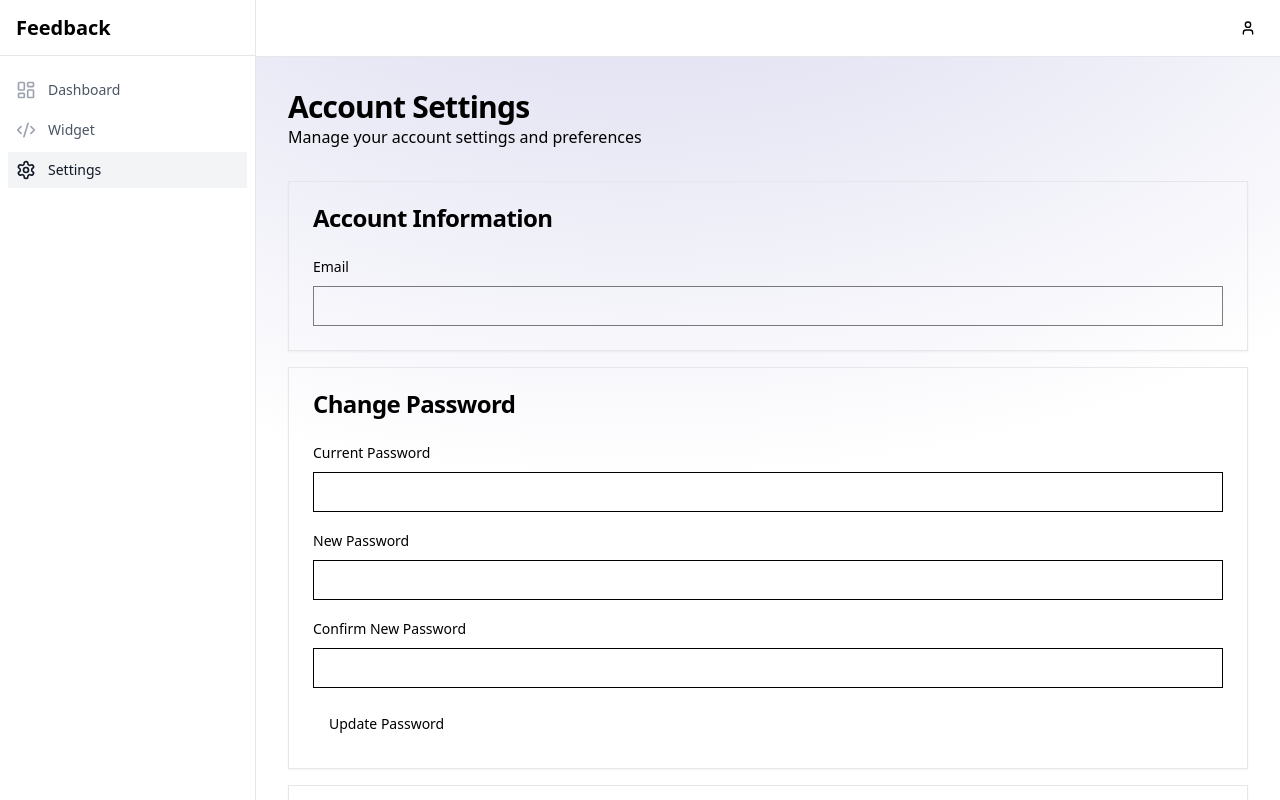
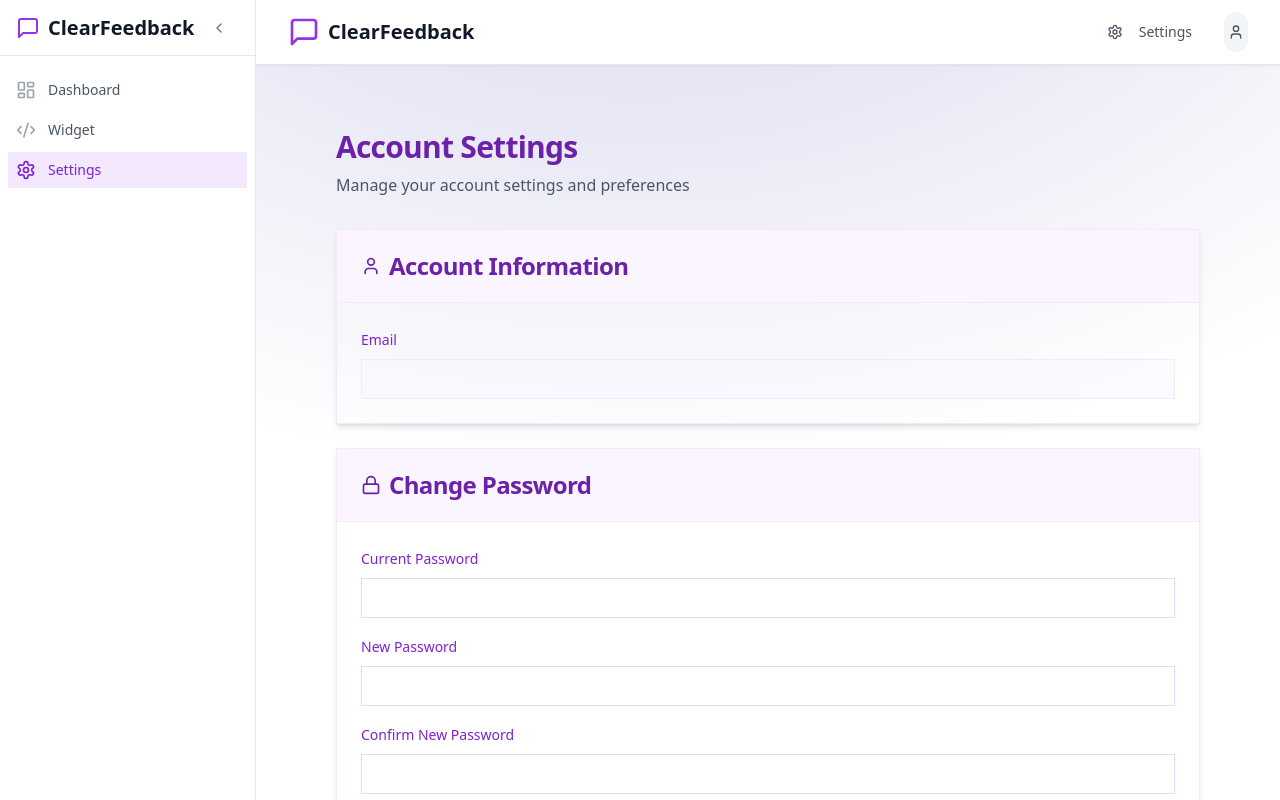
Before and after one commit to LuchoCruz08/clearfeedback, a Next.js app: page /dashboard/settings in a window 1280 px wide. Built offline with nearby package versions, Linux system fonts and the light colour scheme; no server answers; a web font is replaced by a local one.

Commit message:
Improving Dashboard Visual

```diff
--- a/src/app/dashboard/settings/page.tsx
+++ b/src/app/dashboard/settings/page.tsx
@@ -18,6 +18,7 @@
   DialogTrigger,
 } from "@/components/ui/dialog";
 import { useRouter } from "next/navigation";
+import { MessageSquare, User, Lock, AlertTriangle } from "lucide-react";
 
 interface UserProfile {
   id: string;
@@ -120,87 +121,138 @@
   }
 
   if (loading) {
-    return <div>Loading...</div>;
+    return (
+      <div className="flex justify-center items-center h-screen">
+        <div className="animate-spin rounded-full h-32 w-32 border-t-2 border-b-2 border-purple-500"></div>
+      </div>
+    );
   }
 
   return (
-    <div className="space-y-8">
-      <div>
-        <h2 className="text-3xl font-bold tracking-tight">Account Settings</h2>
-        <p className="text-muted-foreground">
+    <div className="max-w-4xl mx-auto px-4 py-8 space-y-8">
+      <div className="space-y-2">
+        <h2 className="text-3xl font-bold tracking-tight text-purple-800">
+          Account Settings
+        </h2>
+        <p className="text-gray-600">
           Manage your account settings and preferences
         </p>
       </div>
 
-      <div className="grid gap-4">
-        <Card>
-          <CardHeader>
-            <CardTitle>Account Information</CardTitle>
+      <div className="grid gap-6">
+        <Card className="border-purple-100 shadow-md hover:shadow-lg transition-shadow duration-300">
+          <CardHeader className="border-b border-purple-100 bg-purple-50">
+            <CardTitle className="text-purple-800 flex items-center">
+              <User className="w-5 h-5 mr-2" />
+              Account Information
+            </CardTitle>
           </CardHeader>
-          <CardContent className="space-y-4">
+          <CardContent className="space-y-4 pt-6">
             <div className="space-y-2">
-              <Label htmlFor="email">Email</Label>
-              <Input id="email" type="email" value={email} disabled />
+              <Label htmlFor="email" className="text-purple-700">
+                Email
+              </Label>
+              <Input
+                id="email"
+                type="email"
+                value={email}
+                disabled
+                className="bg-purple-50 border-purple-200 text-purple-800"
+              />
             </div>
           </CardContent>
         </Card>
 
-        <Card>
-          <CardHeader>
-            <CardTitle>Change Password</CardTitle>
+        <Card className="border-purple-100 shadow-md hover:shadow-lg transition-shadow duration-300">
+          <CardHeader className="border-b border-purple-100 bg-purple-50">
+            <CardTitle className="text-purple-800 flex items-center">
+              <Lock className="w-5 h-5 mr-2" />
+              Change Password
+            </CardTitle>
           </CardHeader>
-          <CardContent className="space-y-4">
+          <CardContent className="space-y-4 pt-6">
             <div className="space-y-2">
-              <Label htmlFor="current-password">Current Password</Label>
+              <Label htmlFor="current-password" className="text-purple-700">
+                Current Password
+              </Label>
               <Input
                 id="current-password"
                 type="password"
                 value={currentPassword}
                 onChange={(e) => setCurrentPassword(e.target.value)}
+                className="border-purple-200 focus:border-purple-500 focus:ring-purple-500"
               />
             </div>
             <div className="space-y-2">
-              <Label htmlFor="new-password">New Password</Label>
+              <Label htmlFor="new-password" className="text-purple-700">
+                New Password
+              </Label>
               <Input
                 id="new-password"
                 type="password"
                 value={newPassword}
                 onChange={(e) => setNewPassword(e.target.value)}
+                className="border-purple-200 focus:border-purple-500 focus:ring-purple-500"
               />
             </div>
             <div className="space-y-2">
-              <Label htmlFor="confirm-password">Confirm New Password</Label>
+              <Label htmlFor="confirm-password" className="text-purple-700">
+                Confirm New Password
+              </Label>
               <Input
                 id="confirm-password"
                 type="password"
                 value={confirmPassword}
                 onChange={(e) => setConfirmPassword(e.target.value)}
+                className="border-purple-200 focus:border-purple-500 focus:ring-purple-500"
               />
             </div>
-            <Button onClick={updatePassword}>Update Password</Button>
+            <Button
+              onClick={updatePassword}
+              className="bg-purple-600 hover:bg-purple-700 text-white"
+            >
+              Update Password
+            </Button>
           </CardContent>
         </Card>
 
-        <Card>
-          <CardHeader>
-            <CardTitle>Danger Zone</CardTitle>
+        <Card className="border-red-100 shadow-md hover:shadow-lg transition-shadow duration-300">
+          <CardHeader className="border-b border-red-100 bg-red-50">
+            <CardTitle className="text-red-800 flex items-center">
+              <AlertTriangle className="w-5 h-5 mr-2" />
+              Danger Zone
+            </CardTitle>
           </CardHeader>
-          <CardContent>
+          <CardContent className="pt-6">
             <Dialog>
               <DialogTrigger asChild>
-                <Button variant="destructive">Delete Account</Button>
+                <Button
+                  variant="destructive"
+                  className="bg-red-600 hover:bg-red-700 text-white"
+                >
+                  Delete Account
+                </Button>
               </DialogTrigger>
-              <DialogContent>
+              <DialogContent className="bg-white border-red-200">
                 <DialogHeader>
-                  <DialogTitle>Are you sure?</DialogTitle>
-                  <DialogDescription>
+                  <DialogTitle className="text-red-800">
+                    Are you absolutely sure?
+                  </DialogTitle>
+                  <DialogDescription className="text-red-600">
                     This action cannot be undone. This will permanently delete
                     your account and remove your data from our servers.
                   </DialogDescription>
                 </DialogHeader>
                 <DialogFooter>
-                  <Button variant="destructive" onClick={deleteAccount}>
-                    Delete Account
+                  <Button variant="outline" onClick={() => {}}>
+                    Cancel
+                  </Button>
+                  <Button
+                    variant="destructive"
+                    onClick={deleteAccount}
+                    className="bg-red-600 hover:bg-red-700"
+                  >
+                    Yes, delete my account
                   </Button>
                 </DialogFooter>
               </DialogContent>
--- a/src/components/dashboard/DashboardNav.tsx
+++ b/src/components/dashboard/DashboardNav.tsx
@@ -1,5 +1,8 @@
 "use client";
 
+import { useState, useEffect } from "react";
+import { useRouter } from "next/navigation";
+import Link from "next/link";
 import { Button } from "@/components/ui/button";
 import {
   DropdownMenu,
@@ -10,9 +13,7 @@
   DropdownMenuTrigger,
 } from "@/components/ui/dropdown-menu";
 import { createClient } from "@/utils/supabase/client";
-import { Menu, User } from "lucide-react";
-import { useRouter } from "next/navigation";
-import { useEffect, useState } from "react";
+import { Menu, User, MessageSquare, Settings, LogOut } from "lucide-react";
 import { signOut } from "@/actions/auth";
 
 interface UserProfile {
@@ -51,33 +52,41 @@
   };
 
   return (
-    <nav className="border-b bg-white">
-      <div className="px-4 py-3">
-        <div className="flex items-center justify-between">
-          <div className="md:hidden">
+    <nav className="border-b bg-white shadow-sm">
+      <div className="max-w-7xl mx-auto px-4 sm:px-6 lg:px-8">
+        <div className="flex items-center justify-between h-16">
+          <div className="flex items-center">
+            <Link href="/dashboard" className="flex items-center">
+              <MessageSquare className="h-8 w-8 text-purple-600 mr-2" />
+              <span className="text-xl font-semibold text-gray-900">
+                ClearFeedback
+              </span>
+            </Link>
+          </div>
+
+          <div className="hidden md:block">
+            <div className="ml-4 flex items-center space-x-4">
               <Button
                 variant="ghost"
-              size="icon"
-              onClick={() => setIsMobileMenuOpen(!isMobileMenuOpen)}
+                onClick={() => router.push("/dashboard/settings")}
+                className="text-gray-600 hover:text-gray-900 hover:bg-gray-100"
               >
-              <Menu className="h-5 w-5" />
+                <Settings className="h-5 w-5 mr-2" />
+                Settings
               </Button>
-          </div>
-
-          <div className="flex flex-1 justify-end">
               <DropdownMenu>
                 <DropdownMenuTrigger asChild>
                   <Button
                     variant="ghost"
-                  className="relative h-8 w-8 rounded-full"
+                    className="relative rounded-full bg-gray-100 p-1 text-gray-600 hover:text-gray-900"
                   >
-                  <User className="h-5 w-5" />
+                    <User className="h-6 w-6" />
                   </Button>
                 </DropdownMenuTrigger>
                 <DropdownMenuContent className="w-56" align="end" forceMount>
                   <DropdownMenuLabel className="font-normal">
                     <div className="flex flex-col space-y-1">
-                    <p className="text-sm font-medium leading-none">
+                      <p className="text-sm font-medium leading-none text-gray-900">
                         {profile?.email}
                       </p>
                     </div>
@@ -85,18 +94,60 @@
                   <DropdownMenuSeparator />
                   <DropdownMenuItem
                     onClick={() => router.push("/dashboard/settings")}
+                    className="text-gray-700 hover:text-gray-900 hover:bg-gray-100"
                   >
+                    <Settings className="h-4 w-4 mr-2" />
                     Settings
                   </DropdownMenuItem>
                   <DropdownMenuSeparator />
-                <DropdownMenuItem onClick={handleSignOut}>
+                  <DropdownMenuItem
+                    onClick={handleSignOut}
+                    className="text-red-600 hover:text-red-700 hover:bg-red-50"
+                  >
+                    <LogOut className="h-4 w-4 mr-2" />
                     Log out
                   </DropdownMenuItem>
                 </DropdownMenuContent>
               </DropdownMenu>
             </div>
           </div>
+
+          <div className="md:hidden">
+            <Button
+              variant="ghost"
+              size="icon"
+              onClick={() => setIsMobileMenuOpen(!isMobileMenuOpen)}
+              className="text-gray-600 hover:text-gray-900 hover:bg-gray-100"
+            >
+              <Menu className="h-6 w-6" />
+            </Button>
           </div>
+        </div>
+      </div>
+
+      {/* Mobile menu */}
+      {isMobileMenuOpen && (
+        <div className="md:hidden">
+          <div className="px-2 pt-2 pb-3 space-y-1 sm:px-3">
+            <Button
+              variant="ghost"
+              onClick={() => router.push("/dashboard/settings")}
+              className="w-full text-left text-gray-600 hover:text-gray-900 hover:bg-gray-100"
+            >
+              <Settings className="h-5 w-5 mr-2 inline" />
+              Settings
+            </Button>
+            <Button
+              variant="ghost"
+              onClick={handleSignOut}
+              className="w-full text-left text-red-600 hover:text-red-700 hover:bg-red-50"
+            >
+              <LogOut className="h-5 w-5 mr-2 inline" />
+              Log out
+            </Button>
+          </div>
+        </div>
+      )}
     </nav>
   );
 }
--- a/src/components/dashboard/Sidebar.tsx
+++ b/src/components/dashboard/Sidebar.tsx
@@ -5,9 +5,14 @@
   LayoutDashboard,
   Settings,
   Code2,
+  MessageSquare,
+  ChevronLeft,
+  ChevronRight,
 } from "lucide-react";
 import Link from "next/link";
 import { usePathname } from "next/navigation";
+import { useState } from "react";
+import { Button } from "@/components/ui/button";
 
 const navigation = [
   { name: "Dashboard", href: "/dashboard", icon: LayoutDashboard },
@@ -17,13 +22,41 @@
 
 export default function Sidebar() {
   const pathname = usePathname();
+  const [isCollapsed, setIsCollapsed] = useState(false);
 
   return (
-    <div className="flex h-full w-64 flex-col border-r bg-white">
-      <div className="flex h-14 items-center border-b px-4">
-        <Link href="/dashboard" className="flex items-center space-x-2">
-          <span className="text-xl font-bold">Feedback</span>
-        </Link>
+    <div
+      className={cn(
+        "flex h-full flex-col border-r bg-white transition-all duration-300 ease-in-out",
+        isCollapsed ? "w-16" : "w-64"
+      )}
+    >
+      <div
+        className={cn(
+          "flex h-14 items-center border-b px-4",
+          isCollapsed ? "justify-center" : "justify-between"
+        )}
+      >
+        {!isCollapsed && (
+          <Link href="/dashboard" className="flex items-center space-x-2">
+            <MessageSquare className="h-6 w-6 text-purple-600" />
+            <span className="text-xl font-bold text-gray-900">
+              ClearFeedback
+            </span>
+          </Link>
+        )}
+        <Button
+          variant="ghost"
+          size="icon"
+          onClick={() => setIsCollapsed(!isCollapsed)}
+          className="text-gray-500 hover:text-gray-700"
+        >
+          {isCollapsed ? (
+            <ChevronRight className="h-4 w-4" />
+          ) : (
+            <ChevronLeft className="h-4 w-4" />
+          )}
+        </Button>
       </div>
 
       <nav className="flex-1 space-y-1 px-2 py-4">
@@ -34,21 +67,21 @@
               key={item.name}
               href={item.href}
               className={cn(
-                "group flex items-center rounded-md px-2 py-2 text-sm font-medium",
+                "group flex items-center rounded-md px-2 py-2 text-sm font-medium transition-colors duration-150 ease-in-out",
                 isActive
-                  ? "bg-gray-100 text-gray-900"
-                  : "text-gray-600 hover:bg-gray-50 hover:text-gray-900"
+                  ? "bg-purple-100 text-purple-700"
+                  : "text-gray-600 hover:bg-purple-50 hover:text-purple-700"
               )}
             >
               <item.icon
                 className={cn(
-                  "mr-3 h-5 w-5 flex-shrink-0",
+                  "h-5 w-5 flex-shrink-0",
                   isActive
-                    ? "text-gray-900"
-                    : "text-gray-400 group-hover:text-gray-900"
+                    ? "text-purple-700"
+                    : "text-gray-400 group-hover:text-purple-700"
                 )}
               />
-              {item.name}
+              {!isCollapsed && <span className="ml-3">{item.name}</span>}
             </Link>
           );
         })}
```
Also changed, not shown: src/components/dashboard/ProjectCard.tsx (+48 -9 lines), src/components/dashboard/DashboardLayout.tsx (line endings or trailing spaces). Lines whose indentation alone changed are shown as unchanged.
